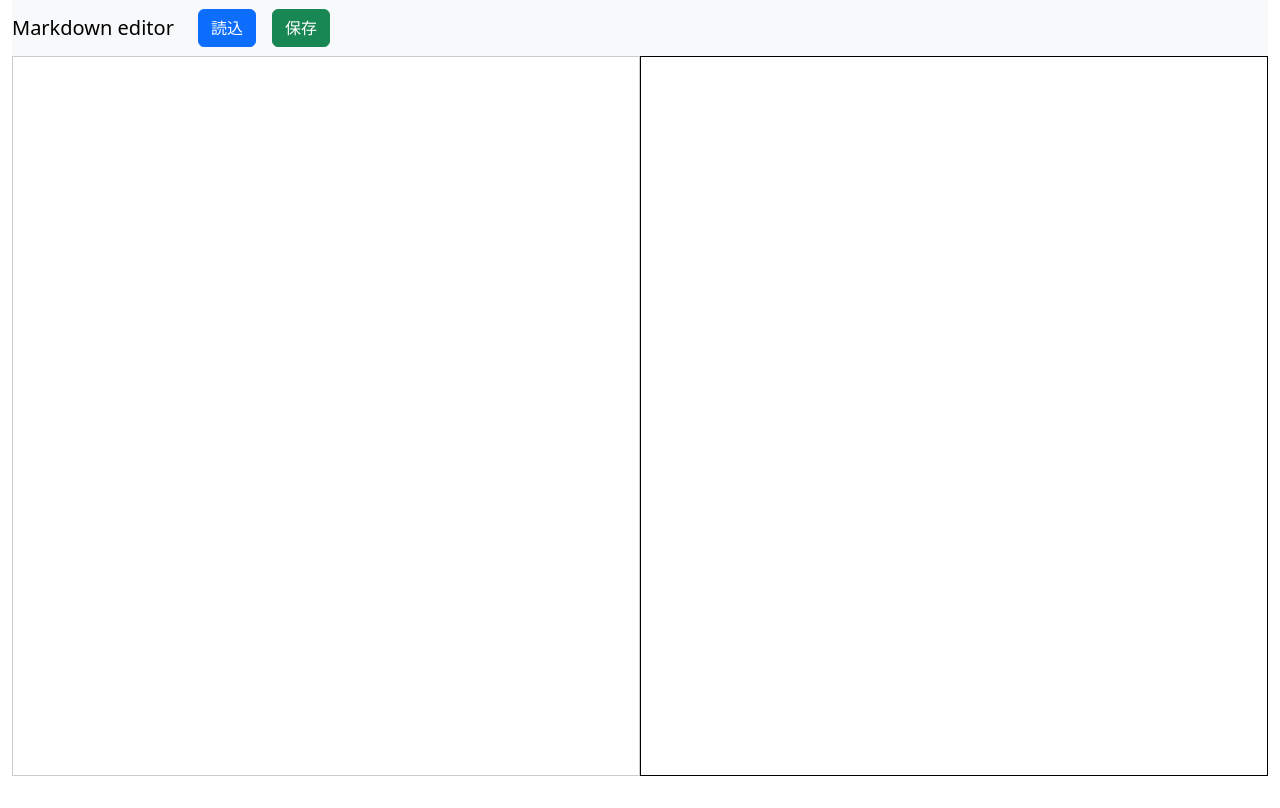
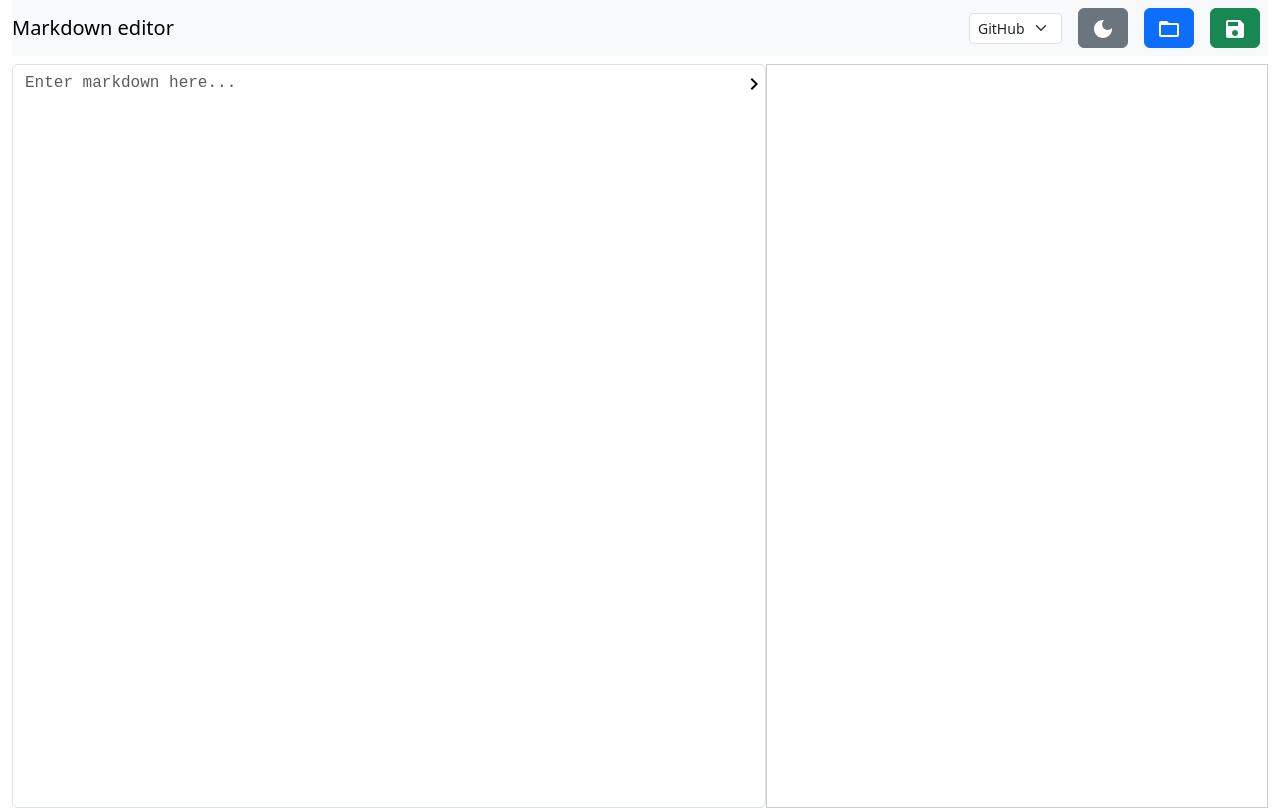
Before and after one commit to bellsanct/markdown-editor, a React (Create React App) app: page / in a window 1280 px wide. Built offline with nearby package versions, Linux system fonts and the light colour scheme.

Commit message:
Add sidebar preview and template options

```diff
--- a/package.json
+++ b/package.json
@@ -4,11 +4,15 @@
   "version": "0.1.0",
   "private": true,
   "dependencies": {
+    "@emotion/react": "^11.14.0",
+    "@emotion/styled": "^11.14.0",
     "@mui/icons-material": "^5.14.8",
+    "@mui/material": "^7.1.1",
     "@testing-library/jest-dom": "^5.17.0",
     "@testing-library/react": "^13.4.0",
     "@testing-library/user-event": "^13.5.0",
     "bootstrap": "^5.3.1",
+    "github-markdown-css": "^5.8.1",
     "highlight.js": "^11.8.0",
     "marked": "^8.0.0",
     "react": "^18.2.0",
--- a/src/components/MarkdownEditor.js
+++ b/src/components/MarkdownEditor.js
@@ -1,40 +1,39 @@
 import React, { useState, useRef, useEffect } from "react";
-import { Button, Navbar, Nav, Container, Row, Col } from "react-bootstrap"
+import { Button, Navbar, Nav, Container, Form } from "react-bootstrap";
+import SaveIcon from "@mui/icons-material/Save";
+import FolderOpenIcon from "@mui/icons-material/FolderOpen";
+import DarkModeIcon from "@mui/icons-material/DarkMode";
+import LightModeIcon from "@mui/icons-material/LightMode";
+import ChevronLeftIcon from "@mui/icons-material/ChevronLeft";
+import ChevronRightIcon from "@mui/icons-material/ChevronRight";
 import { marked } from "marked";
 import "./scrollbar.css";
 import hljs from "highlight.js";
 import "highlight.js/styles/github.css";
-import previewStyles from "./preview.css"
+import "./preview.css";
+import "github-markdown-css/github-markdown-light.css";
+import "github-markdown-css/github-markdown-dark.css";
+import "./theme.css";
+import "./sidebar.css";
 
-const editorStyle = {
-  //color: '#333',
-  backgroundcolor: '#f8f8f8',
-  border: '1px solid #ccc',
-  padding: '10px',
-  width: '50%',
-  float: 'left',
-  height: '90vh',
-  resize: 'none'
-};
-
-const previewStyle = {
-  overflowY: 'auto',
-  //color: '#333',
-  backgroundcolor: '#f8f8f8',
-  border: '1px solid #000',
-  padding: '10px',
-  width: '50%',
-  float: 'right',
-  height: '90vh',
-  resize: 'none'
-};
 
 function MarkdownEditor() {
   const [markdown, setMarkdown] = useState("");
-  const [existingMarkdown, setExistingMarkdown] = useState(""); // 既存のMarkdown
+  const [existingMarkdown, setExistingMarkdown] = useState("");
   const [editedMarkdown, setEditedMarkdown] = useState("");
+  const [theme, setTheme] = useState("light");
+  const [template, setTemplate] = useState("github");
+  const [collapsed, setCollapsed] = useState(false);
   const editorRef = useRef(null);
   const previewRef = useRef(null);
+
+  const toggleTheme = () => {
+    setTheme(theme === "light" ? "dark" : "light");
+  };
+
+  const togglePreview = () => {
+    setCollapsed(!collapsed);
+  };
 
   const handleEditorScroll = () => {
     const scrollTop = editorRef.current.scrollTop;
@@ -110,31 +109,70 @@ function MarkdownEditor() {
     hljs.highlightAll();
   }, [markdown]);
 
+  const templateClass =
+    template === "github"
+      ? "markdown-body"
+      : template === "simple"
+      ? "simple-preview"
+      : "word-preview";
+
   return (
-    <Container fluid>
-      <Navbar bg="light">
+    <Container fluid className={theme}>
+      <Navbar bg={theme} variant={theme}>
         <Navbar.Brand>Markdown editor</Navbar.Brand>
-        <Nav className="ml-auto">
-	  <button className="btn btn-primary mx-2" onClick={handleLoadMarkdown}>読込</button>
-          <button className="btn btn-success mx-2" onClick={handleSaveMarkdown}>保存</button>
+        <Nav className="ms-auto align-items-center">
+          <Form.Select
+            size="sm"
+            value={template}
+            onChange={(e) => setTemplate(e.target.value)}
+            className="mx-2"
+          >
+            <option value="github">GitHub</option>
+            <option value="simple">Simple</option>
+            <option value="word">Word</option>
+          </Form.Select>
+          <Button variant="secondary" className="mx-2" onClick={toggleTheme}>
+            {theme === "light" ? <DarkModeIcon /> : <LightModeIcon />}
+          </Button>
+          <Button
+            className="mx-2"
+            onClick={handleLoadMarkdown}
+            variant="primary"
+          >
+            <FolderOpenIcon />
+          </Button>
+          <Button
+            className="mx-2"
+            onClick={handleSaveMarkdown}
+            variant="success"
+          >
+            <SaveIcon />
+          </Button>
         </Nav>
       </Navbar>
-      <div className="markdown-editor">
-        <textarea
+      <div className="editor-container mt-2">
+        <div className="editor-area">
+          <Form.Control
+            as="textarea"
+            placeholder="Enter markdown here..."
             ref={editorRef}
             onScroll={handleEditorScroll}
-	  style={editorStyle}
             className="editor"
             value={markdown}
             onChange={(e) => setMarkdown(e.target.value)}
-        ></textarea>
+          />
+        </div>
+        <div className={`sidebar ${collapsed ? "collapsed" : ""}`}>
+          <button className="sidebar-toggle" onClick={togglePreview}>
+            {collapsed ? <ChevronLeftIcon /> : <ChevronRightIcon />}
+          </button>
           <div
             ref={previewRef}
             onScroll={handlePreviewScroll}
-          className="preview"
-	  style={previewStyle}
+            className={`preview ${templateClass}`}
             dangerouslySetInnerHTML={{ __html: marked(markdown) }}
           ></div>
+        </div>
       </div>
     </Container>
   );
--- /dev/null
+++ b/src/components/sidebar.css
@@ -0,0 +1,41 @@
+.editor-container {
+  display: flex;
+  height: calc(100vh - 56px); /* account for navbar height */
+}
+
+.editor-area {
+  flex: 1;
+}
+
+.sidebar {
+  position: relative;
+  width: 40%;
+  transition: transform 0.3s ease;
+}
+
+.sidebar.collapsed {
+  transform: translateX(100%);
+}
+
+.sidebar-toggle {
+  position: absolute;
+  top: 5px;
+  left: -30px;
+  background: transparent;
+  border: none;
+  cursor: pointer;
+}
+
+.simple-preview {
+  font-family: Consolas, monospace;
+  background-color: #f5f5f5;
+  padding: 16px;
+}
+
+.word-preview {
+  font-family: 'Times New Roman', serif;
+  background-color: #ffffff;
+  border: 1px solid #ddd;
+  padding: 20px;
+  line-height: 1.6;
+}
--- /dev/null
+++ b/src/components/theme.css
@@ -0,0 +1,35 @@
+.light .editor, .light .preview {
+  background-color: #ffffff;
+  color: #000;
+}
+
+.dark .editor, .dark .preview {
+  background-color: #1e1e1e;
+  color: #ddd;
+}
+
+.light .markdown-body {
+  background-color: #ffffff;
+  color: #000000;
+}
+
+.dark .markdown-body {
+  background-color: #0d1117;
+  color: #c9d1d9;
+}
+
+.editor {
+  width: 100%;
+  height: 100%;
+  resize: none;
+  border: 1px solid #ccc;
+  padding: 10px;
+  font-family: "Courier New", monospace;
+}
+
+.preview {
+  overflow-y: auto;
+  height: 100%;
+  border: 1px solid #ccc;
+  padding: 10px;
+}
```
Also changed, not shown: 2 other files (tests, documents, lock files or other folders). Lines whose indentation alone changed are shown as unchanged.
